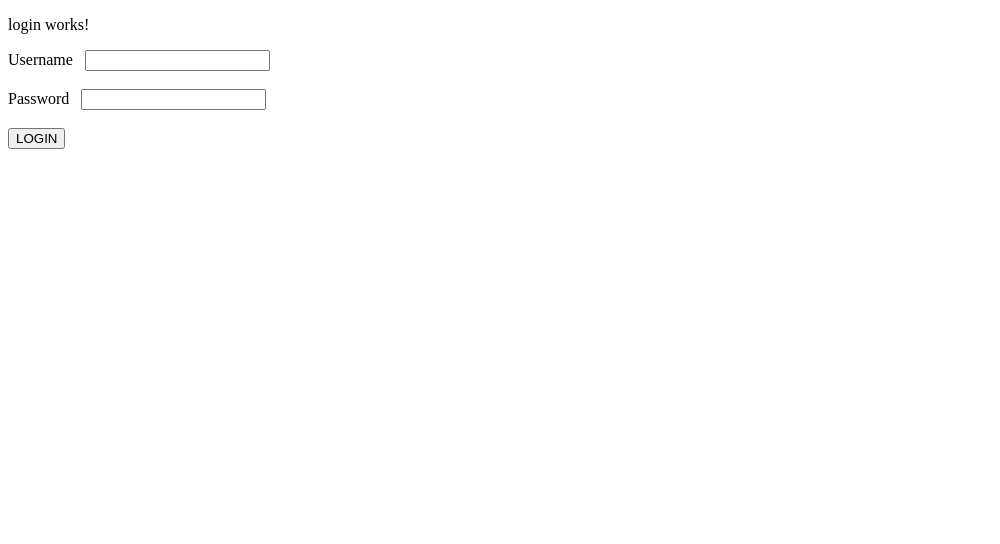
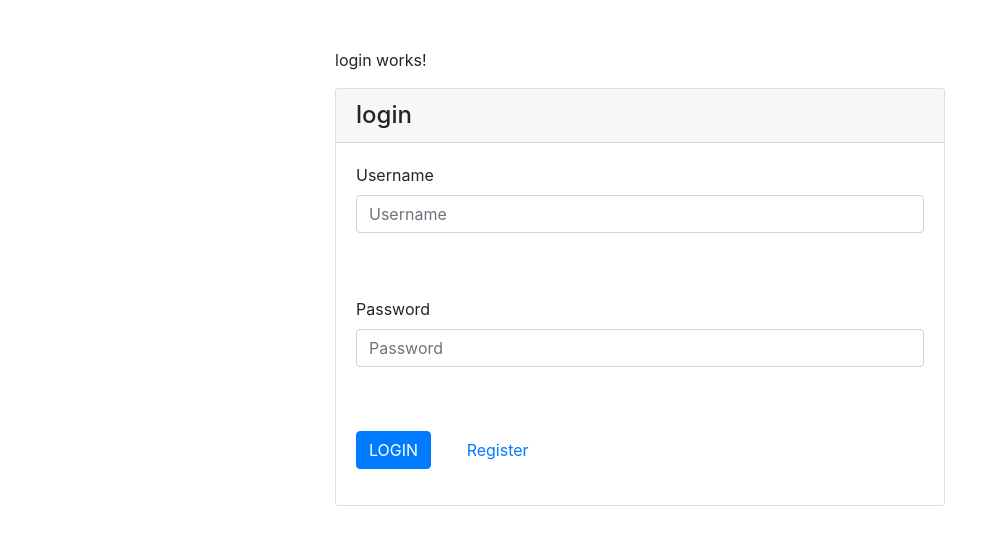
Before and after one commit to Manish946/EbiografAngular, an Angular app: page /login in a window 1280 px wide. Shown: the top 544 px of the page, without its empty margins (0-1000 px from the left). Built offline with nearby package versions, Linux system fonts and the light colour scheme.

Commit message:
register and login.

```diff
--- a/src/app/app-routing.module.ts
+++ b/src/app/app-routing.module.ts
@@ -3,9 +3,11 @@ import { RouterModule, Routes } from '@angular/router';
 import { AppComponent } from './app.component';
 import { LoginComponent } from './components/login/login.component';
 import { HomeComponent } from './components/home/home.component';
+import { RegisterComponent } from './components/register/register.component';
 const routes: Routes = [
   {path:'', component:HomeComponent},
 {path:"login",component:LoginComponent},
+{path:'register',component:RegisterComponent},
 {path:'**',redirectTo:''}
 
 ];
--- a/src/app/app.component.html
+++ b/src/app/app.component.html
@@ -1 +1,4 @@
-<router-outlet></router-outlet>
+<div class="col-md-6 offset-md-3 mt-5">
+  <router-outlet></router-outlet>
+
+</div>
--- a/src/app/app.module.ts
+++ b/src/app/app.module.ts
@@ -6,11 +6,13 @@ import { LoginComponent } from './components/login/login.component';
 import { HttpClientModule } from '@angular/common/http';
 import { ReactiveFormsModule } from '@angular/forms';
 import { HomeComponent } from './components/home/home.component';
+import { RegisterComponent } from './components/register/register.component';
 @NgModule({
   declarations: [
     AppComponent,
     LoginComponent,
-    HomeComponent
+    HomeComponent,
+    RegisterComponent
   ],
   imports: [
     BrowserModule,
--- a/src/app/components/login/login.component.html
+++ b/src/app/components/login/login.component.html
@@ -1,11 +1,37 @@
 <p>login works!</p>
+<div class="card">
+  <h4 class="card-header">login</h4>
+  <div class="card-body">
+    <form [formGroup]="UserForm" (ngSubmit)="AuthorizeUserLogin(UserForm.value)">
+      <div class="form-group">
+        <label for="username">Username</label> &nbsp;
+        <input type="text" name="username" placeholder="Username" required formControlName="username" class="form-control" [ngClass]="{'is-invalid': submitted && UserForm.value.username.errors }"/>
 
-<form [formGroup]="UserForm">
-<label for="username">Username</label> &nbsp; <input type="text" name="" formControlName="username">
-<br>
-<br>
-<label for="password">Password</label> &nbsp; <input  type="text" name="" formControlName="password">
-<br>
-<br>
-<button type="submit" (click)="AuthorizeUserLogin(UserForm.value)">LOGIN</button>
-</form>
+        <div *ngIf="submitted && UserForm.value.username.errors">
+          <div *ngIf="UserForm.value.username.errors?.required" class="invalid-feedback">
+            Username is required.
+          </div>
+        </div>
+      </div>
+      <br />
+      <br />
+      <div class="form-group">
+        <label for="password">Password</label> &nbsp;
+        <input type="password" name="password" placeholder="Password" formControlName="password" required class="form-control"/>
+        <div *ngIf="submitted && UserForm.value.password.errors">
+          <div *ngIf="UserForm.value.password.errors.required">
+            Password is required.
+          </div>
+        </div>
+      </div>
+      <br />
+      <br />
+      <div class="form-group">
+        <button [disabled]="loading" class="btn btn-primary">LOGIN</button>
+        &nbsp; &nbsp;
+        <a routerLink="../register" class="btn btn-link">Register</a>
+      </div>
+
+    </form>
+  </div>
+</div>
--- a/src/app/components/login/login.component.ts
+++ b/src/app/components/login/login.component.ts
@@ -31,6 +31,7 @@ submitted = false;
     })
   }
 
+
 AuthorizeUserLogin(Model:IUser)
 {
   this.submitted = true;
--- /dev/null
+++ b/src/app/components/register/register.component.html
@@ -0,0 +1,21 @@
+<p>register works!</p>
+<form [formGroup]="RegisterForm">
+  <label for="username">Username</label> &nbsp; <input type="text" name="" formControlName="username">
+  <br>
+  <br>
+  <label for="Firstname">First Name</label> &nbsp; <input type="text" name="" formControlName="firstname">
+  <br>
+  <br>
+  <label for="Lastname">Last Name</label> &nbsp; <input type="text" name="" formControlName="lastname">
+  <br>
+  <br>
+  <label for="emailaddress">Email Address</label> &nbsp; <input type="text" name="" formControlName="emailaddress">
+  <br>
+  <br>
+  <label for="Phone">Phone</label> &nbsp; <input type="number" name="" formControlName="phone">
+  <br>
+  <br>
+
+  <button [disabled]="loading" type="submit">Register</button>
+  <a routerLink="../login" >Cancel</a>
+</form>
--- /dev/null
+++ b/src/app/components/register/register.component.ts
@@ -0,0 +1,23 @@
+import { Component, OnInit } from '@angular/core';
+import { FormBuilder, FormGroup, Validators } from '@angular/forms';
+import { IAuthenticationUser } from 'src/app/Interface/IAuthenticationUser';
+import { UserService } from 'src/app/Services/User.service';
+import { Router,ActivatedRoute } from '@angular/router';
+import { IUser } from 'src/app/Interface/IUser';
+import { first } from 'rxjs/operators';
+@Component({
+  selector: 'app-register',
+  templateUrl: './register.component.html',
+  styleUrls: ['./register.component.css']
+})
+export class RegisterComponent implements OnInit {
+    RegisterForm!:FormGroup;
+    loading = false;
+    submitted = false;
+
+  constructor() { }
+
+  ngOnInit(): void {
+  }
+
+}
--- a/src/index.html
+++ b/src/index.html
@@ -6,6 +6,7 @@
   <base href="/">
   <meta name="viewport" content="width=device-width, initial-scale=1">
   <link rel="icon" type="image/x-icon" href="favicon.ico">
+  <link href="//netdna.bootstrapcdn.com/bootstrap/4.5.0/css/bootstrap.min.css" rel="stylesheet" />
 </head>
 <body>
   <app-root>Loading...</app-root>
```
Also changed, not shown: src/app/components/register/register.component.css (added), 1 other file (tests, documents, lock files or other folders).
